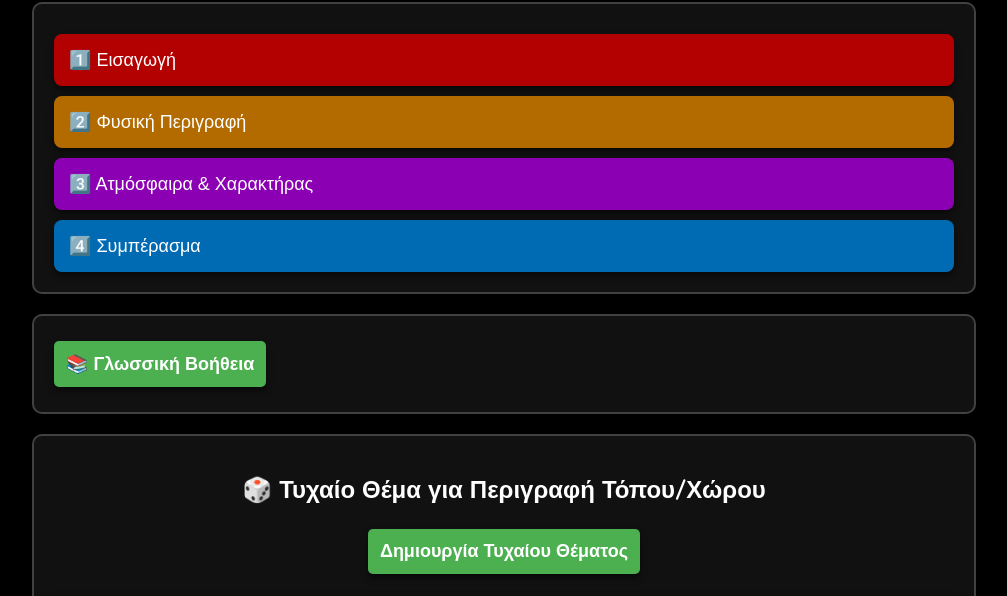
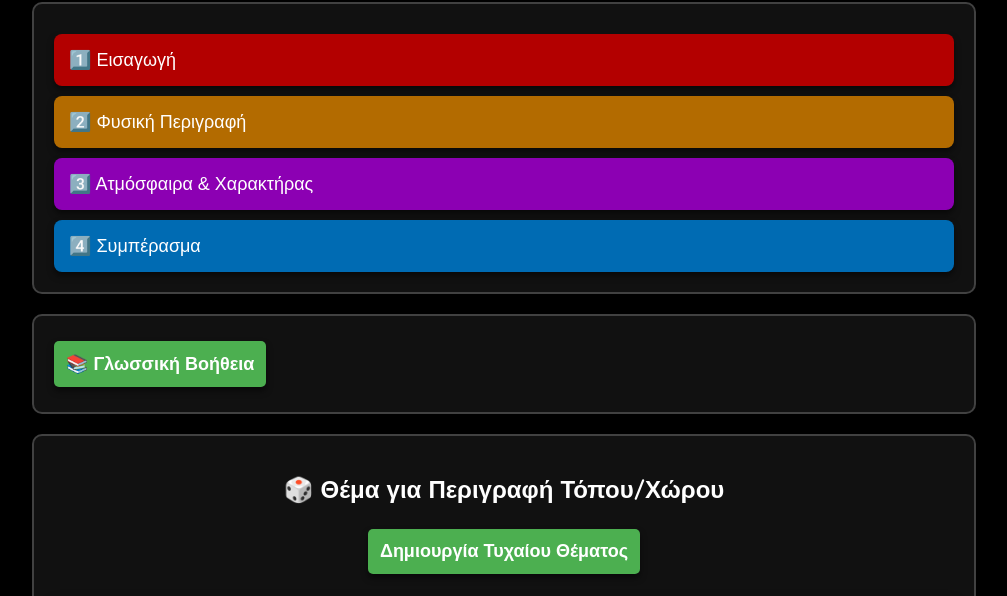
Before and after one commit to pdomvros/descriptive-essay-place, a plain HTML site: page index.html in a window 1280 px wide. Shown: the part 117-713 px from the top of the page, without its empty margins (136-1143 px from the left). Drawn offline with Linux system fonts and the light colour scheme.

Commit message:
Update index.html

```diff
--- a/index.html
+++ b/index.html
@@ -282,7 +282,7 @@
 
 <!-- Second Container: 20+ random topics for describing places (including interior spaces) -->
 <div class="container" style="margin-top: 20px;">
-    <h2 style="text-align: center;">🎲 Τυχαίο Θέμα για Περιγραφή Τόπου/Χώρου</h2>
+    <h2 style="text-align: center;">🎲 Θέμα για Περιγραφή Τόπου/Χώρου</h2>
     <div style="text-align: center;">
         <button class="button" onclick="generateRandomPlace()">Δημιουργία Τυχαίου Θέματος</button>
     </div>
```
